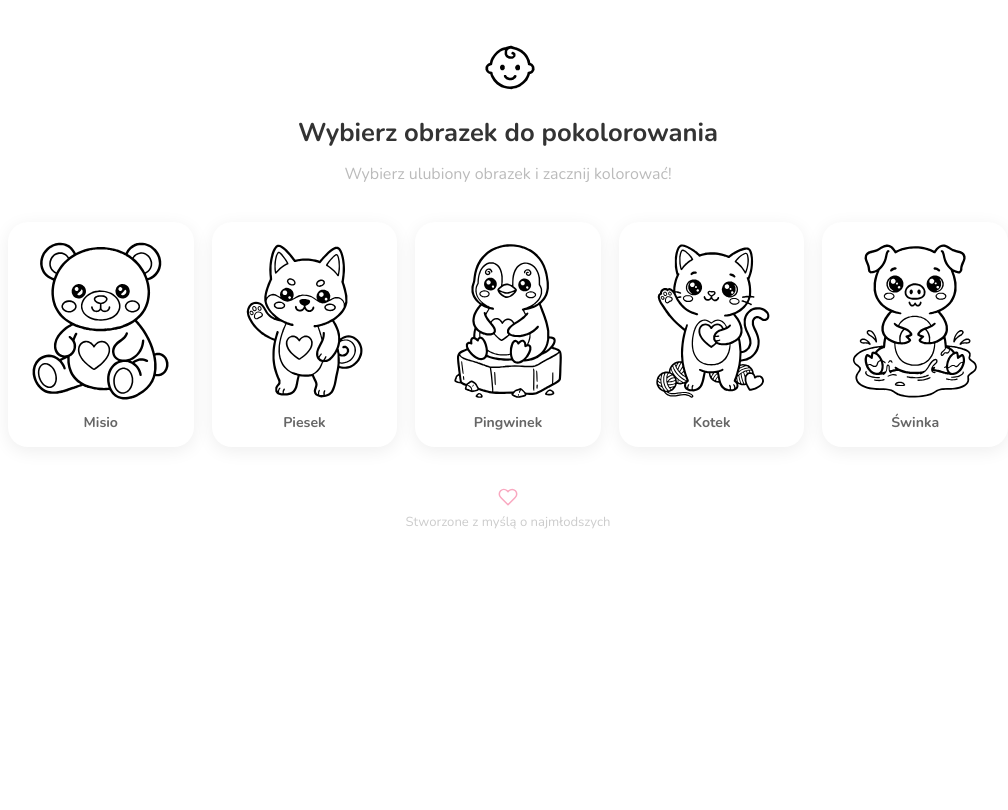
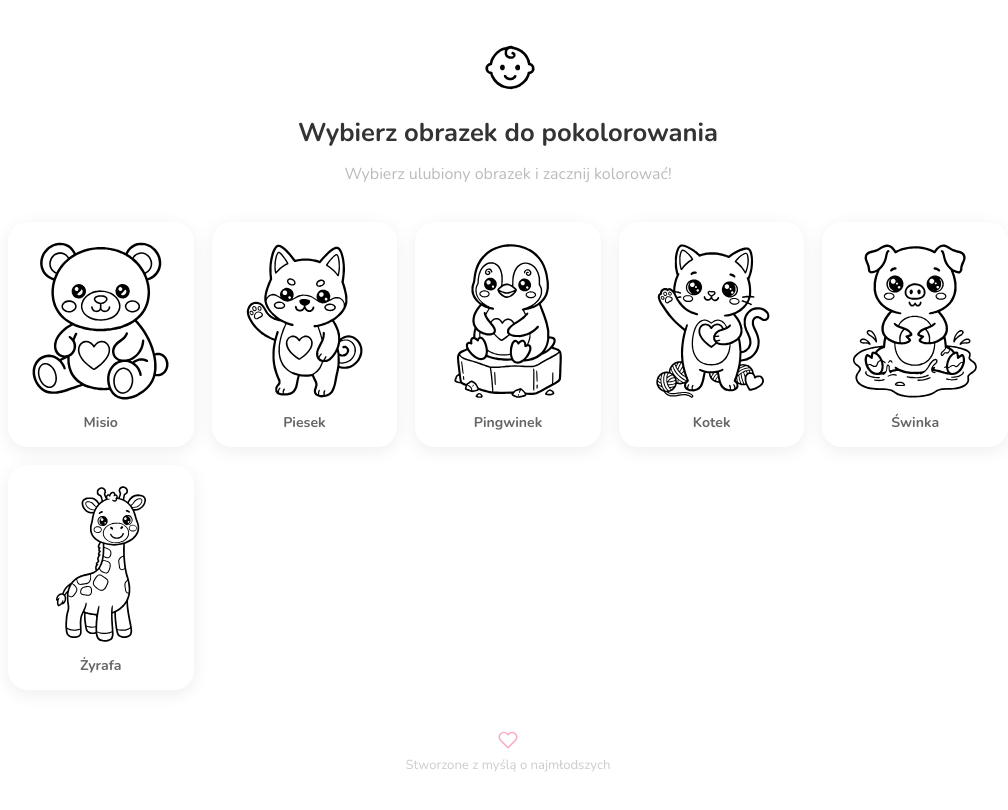
Before and after one commit to declnix/colorbook, a React (Vite) app: page /#/ in a window 1280 px wide. Shown: the top 810 px of the page, without its empty margins (132-1140 px from the left). Built offline with nearby package versions, Linux system fonts and the light colour scheme.

Commit message:
feat(images): add giraffe coloring image

```diff
--- a/src/images.ts
+++ b/src/images.ts
@@ -10,4 +10,5 @@ export const IMAGES: ColoringImage[] = [
   { id: 'penguin',  label: 'Pingwinek', src: `${import.meta.env.BASE_URL}images/penguin.svg` },
   { id: 'cat',      label: 'Kotek',     src: `${import.meta.env.BASE_URL}images/cat.svg` },
   { id: 'pig',      label: 'Świnka',    src: `${import.meta.env.BASE_URL}images/pig.svg` },
+  { id: 'giraffe',  label: 'Żyrafa',    src: `${import.meta.env.BASE_URL}images/giraffe.svg` },
 ]
```
Also changed, not shown: public/images/giraffe.svg (added).
